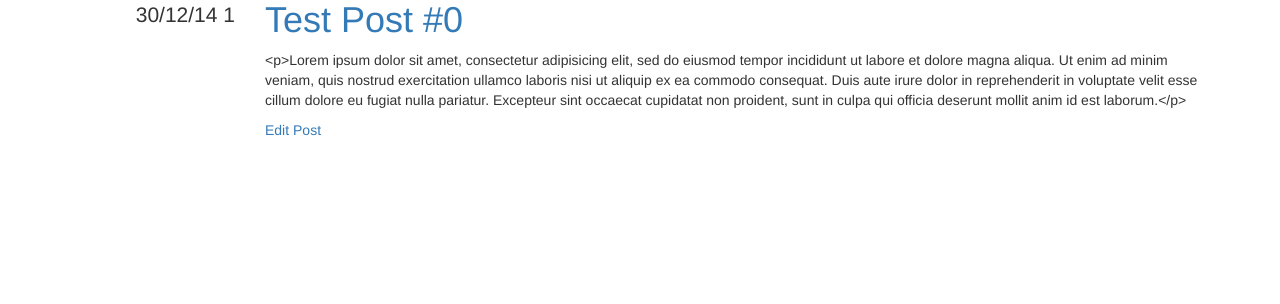
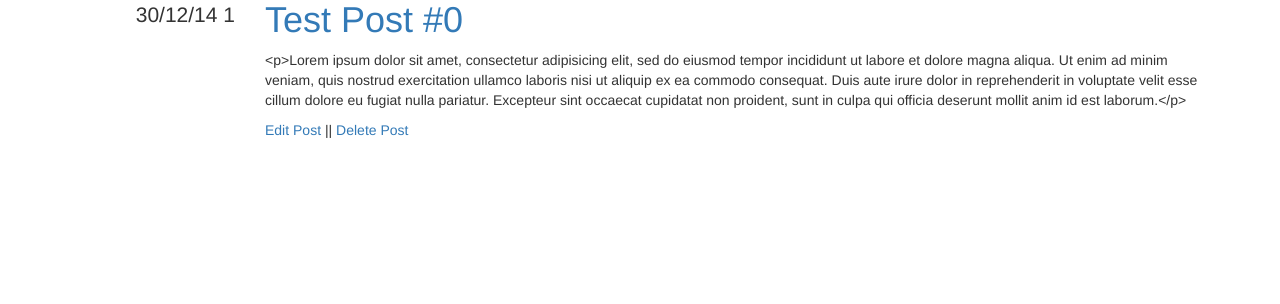
Before and after one commit to mnickey/Thinkful, a Flask app: page /post/1 in a window 1280 px wide. Shown: the part 125-429 px from the top of the page. Run offline with Flask 2, Linux system fonts and the light colour scheme; data comes from the database, SQL or seed files in the repository; both versions use the stored data as it was after the commit; parts of the project's set-up code (start-up, migrations or seed data) failed here and were passed over; some libraries are stand-ins or nearby versions.

Commit message:
Added confirm page for post deletion

```diff
--- a/blog/templates/delete_post.html
+++ b/blog/templates/delete_post.html
@@ -15,6 +15,7 @@
         <label for="content">Content</label>
         <textarea class="form-control" id="content" name="content" placeholder="Post content" rows="20" required >{{ post.content | safe }}</textarea>
     </div>
-    <button type="submit" class="btn btn-default">Submit</button>
+    <button type="submit" class="btn btn-danger" color="RED">Delete This Post</button>
+    <a href="{{ url_for('posts') }}" type="reset" class="btn btn-default">Cancel</a>
 </form>
 {% endblock %}
--- a/blog/templates/macros.html
+++ b/blog/templates/macros.html
@@ -17,7 +17,8 @@
 
         {{ post.content | markdown | safe }}
         <div>
-            <a href="/post/{{ post.id }}/edit"> Edit Post</a>
+            <a href="/post/{{ post.id }}/edit"> Edit Post</a> ||
+            <a href="/post/{{ post.id }}/delete"> Delete Post </a>
         </div>
     </div>
 </div>
--- a/blog/views.py
+++ b/blog/views.py
@@ -76,6 +76,12 @@ def edit_post_post(post_id):
     return redirect(url_for("posts"))
 
 @app.route("/post/<int:post_id>/delete", methods=["GET"])
+def delete_get(post_id):
+    post = session.query(Post)
+    post = post.get(post_id)
+    return render_template("delete_post.html", post=post)
+
+@app.route("/post/<int:post_id>/delete", methods=["POST"])
 def delete_post(post_id):
     post = session.query(Post)
     post = post.get(post_id)
```
Also changed, not shown: blog-development.db.
